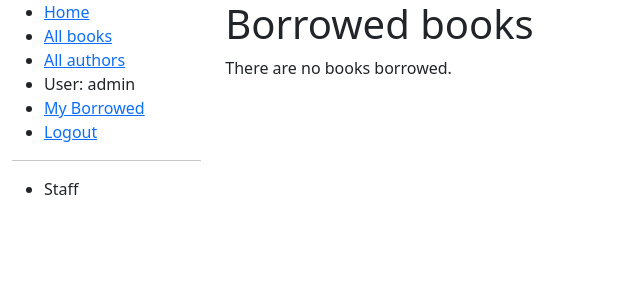
After one commit to WorthyFire/LocalLibrary, a Django app: page /catalog/mybooks/ in a window 1280 px wide. The commit adds this page. Shown: the top 300 px of the page, without its empty margins (0-640 px from the left). Run offline with Django 4.2, Linux system fonts and the light colour scheme; a user stored in the database is signed in; data comes from the database, SQL or seed files in the repository; both versions use the stored data as it was after the commit.

Commit message:
Добавлеине My Borowed

```diff
--- a/locallibrary/catalog/templates/base_generic.html
+++ b/locallibrary/catalog/templates/base_generic.html
@@ -23,6 +23,7 @@
     <li><a href="{% url 'authors' %}">All authors</a></li>
       {% if user.is_authenticated %}
      <li>User: {{ user.get_username }}</li>
+      <li><a href="{% url 'my-borrowed' %}">My Borrowed</a></li>
      <li><a href="{% url 'logout'%}?next={{request.path}}">Logout</a></li>
    {% else %}
      <li><a href="{% url 'login'%}?next={{request.path}}">Login</a></li>
--- /dev/null
+++ b/locallibrary/catalog/templates/catalog/bookinstance_list_borrowed_user.html
@@ -0,0 +1,19 @@
+{% extends "base_generic.html" %}
+
+{% block content %}
+    <h1>Borrowed books</h1>
+
+    {% if bookinstance_list %}
+    <ul>
+
+      {% for bookinst in bookinstance_list %}
+      <li class="{% if bookinst.is_overdue %}text-danger{% endif %}">
+        <a href="{% url 'book-detail' bookinst.book.pk %}">{{bookinst.book.title}}</a> ({{ bookinst.due_back }})
+      </li>
+      {% endfor %}
+    </ul>
+
+    {% else %}
+      <p>There are no books borrowed.</p>
+    {% endif %}
+{% endblock %}
--- a/locallibrary/catalog/urls.py
+++ b/locallibrary/catalog/urls.py
@@ -1,4 +1,5 @@
 from django.urls import path
+
 from . import views
 
 
@@ -7,5 +8,11 @@ urlpatterns = [
     path('books/', views.BookListView.as_view(), name='books'),
     path('book/<int:pk>', views.BookDetailView.as_view(), name='book-detail'),
     path('authors/', views.AuthorListView.as_view(), name='authors'),
-    path('author/<int:pk>',views.AuthorDetailView.as_view(), name='author-detail'),
+    path('author/<int:pk>',
+         views.AuthorDetailView.as_view(), name='author-detail'),
 ]
+
+
+urlpatterns += [
+    path('mybooks/', views.LoanedBooksByUserListView.as_view(), name='my-borrowed'),
+]
--- a/locallibrary/catalog/views.py
+++ b/locallibrary/catalog/views.py
@@ -1,3 +1,4 @@
+from django.contrib.auth.mixins import LoginRequiredMixin
 from django.http import Http404
 from django.shortcuts import render
 from django.views import generic
@@ -57,3 +58,12 @@ class AuthorListView(generic.ListView):
 class AuthorDetailView(generic.DetailView):
 
     model = Author
+
+class LoanedBooksByUserListView(LoginRequiredMixin,generic.ListView):
+
+    model = BookInstance
+    template_name ='catalog/bookinstance_list_borrowed_user.html'
+    paginate_by = 10
+
+    def get_queryset(self):
+        return BookInstance.objects.filter(borrower=self.request.user).filter(status__exact='o').order_by('due_back')
```
Also changed, not shown: locallibrary/catalog/migrations/0003_alter_author_options_bookinstance_borrower_and_more.py (added), locallibrary/db.sqlite3.
